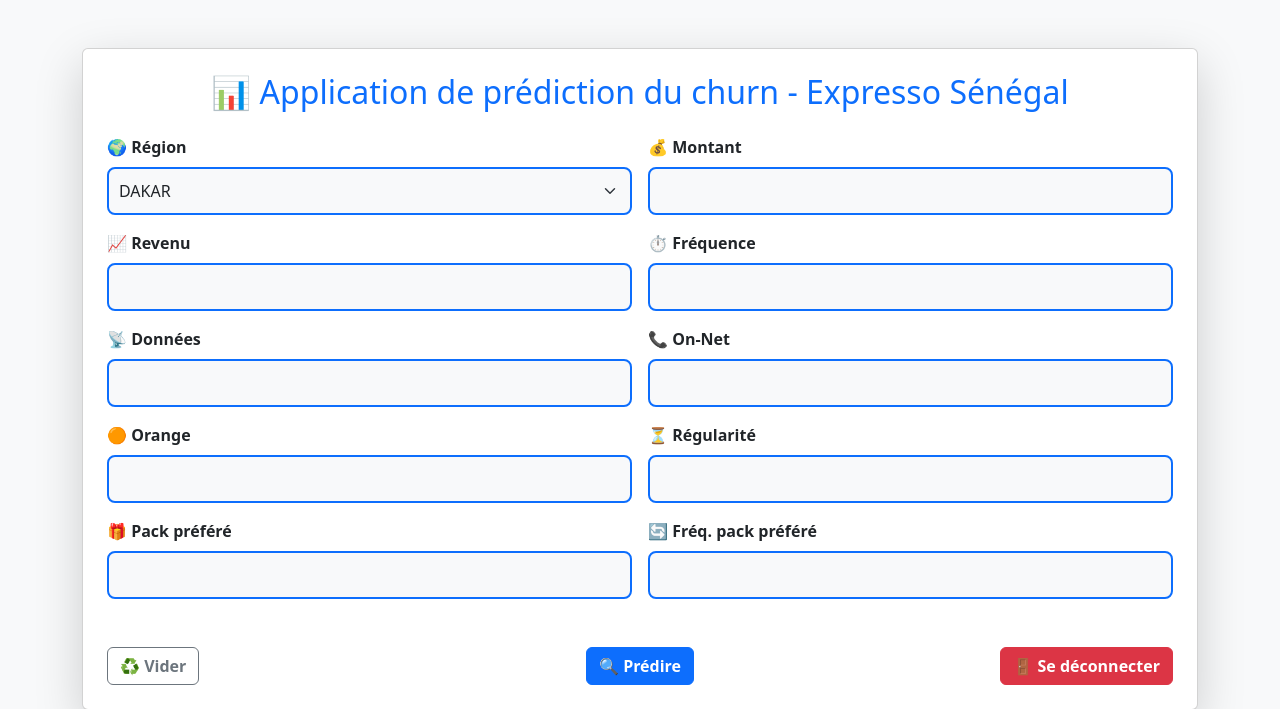
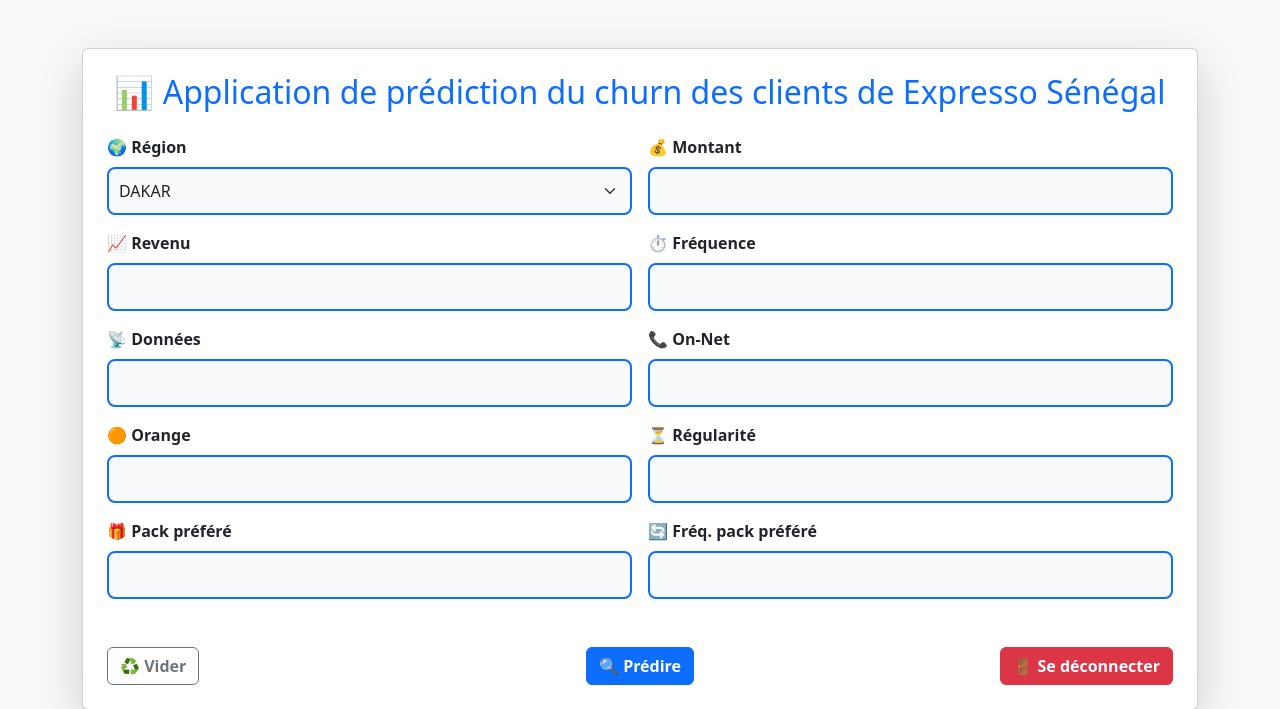
Before and after one commit to YayaBARRY/churn_app, a Flask app: page / in a window 1280 px wide. Shown: the top 709 px of the page. Run offline with Flask 3, Linux system fonts and the light colour scheme; the visitor is signed in with stand-in values (Sample User, id 1); parts of the project's set-up code (start-up, migrations or seed data) failed here and were passed over.

Commit message:
Update index.html

```diff
--- a/templates/index.html
+++ b/templates/index.html
@@ -32,7 +32,7 @@
 <body class="bg-light">
     <div class="container py-5">
         <div class="card shadow-lg p-4">
-            <h2 class="mb-4 text-center text-primary">📊 Application de prédiction du churn - Expresso Sénégal</h2>
+            <h2 class="mb-4 text-center text-primary">📊 Application de prédiction du churn des clients de Expresso Sénégal</h2>
 
             <form method="post" id="prediction-form">
                 <div class="row g-3">
```
